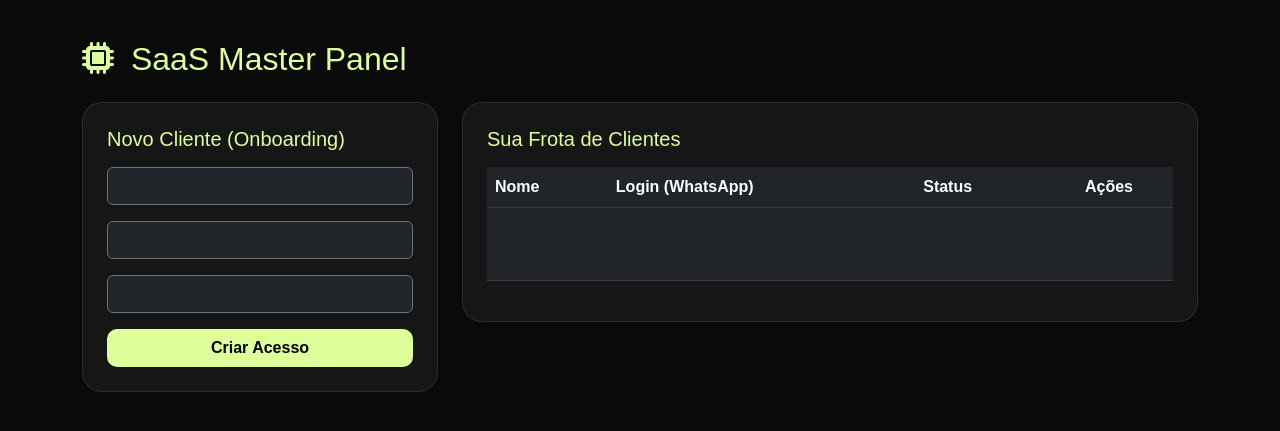
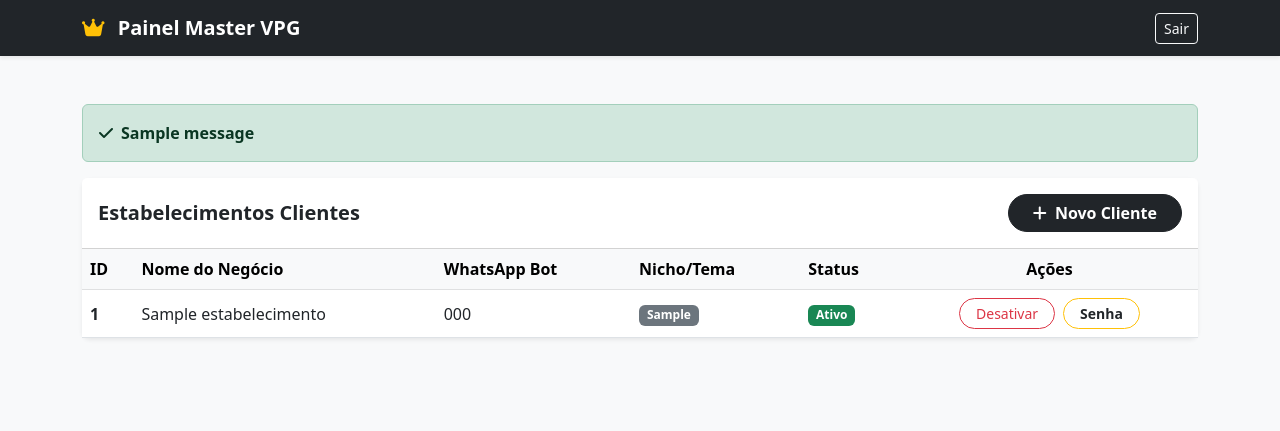
Before and after one commit to viniciusvpg/vpg_saas_manicure, a Flask app: page /painel_master in a window 1280 px wide. Shown: the top 431 px of the page. Run offline with Flask 3, Linux system fonts and the light colour scheme; a user stored in the database is signed in; tables that the repository leaves empty hold one stand-in row (values such as "Sample post"); one stand-in notice (Sample message) is shown.

Commit message:
Redesign painel_master.html layout and modals
Large UI overhaul for the master panel: add viewport meta and new page title, remove custom dark inline styles and switch to a Bootstrap light layout with a dark navbar. Replace old "manicures" view with a unified "estabelecimentos" table (new columns, badges for niches), add flash message support, per-establishment password modals, and a reusable "Novo Cliente" modal for onboarding. Update form actions/endpoints and button styles to match the new layout (e.g. toggle_estabelecimento, mudar_senha_estabelecimento, painel_master). Improves responsiveness and UX; backend may need corresponding variable/route updates.

```diff
--- a/templates/painel_master.html
+++ b/templates/painel_master.html
@@ -1,94 +1,103 @@
 <!DOCTYPE html>
 <html lang="pt-BR">
 <head>
-    <meta charset="UTF-8"><title>SaaS Master Panel</title>
+    <meta charset="UTF-8">
+    <meta name="viewport" content="width=device-width, initial-scale=1.0">
+    <title>Painel Master | VPG SaaS</title>
     <link href="https://cdn.jsdelivr.net/npm/bootstrap@5.3.0/dist/css/bootstrap.min.css" rel="stylesheet">
     <link rel="stylesheet" href="https://cdnjs.cloudflare.com/ajax/libs/font-awesome/6.4.0/css/all.min.css">
-    <style>
-        body { background: #0a0a0a; color: #f5f5f5; font-family: 'Urbanist', sans-serif; padding: 40px; }
-        .card { background: #161616; border: 1px solid rgba(222, 255, 154, 0.1); border-radius: 20px; }
-        .text-accent { color: #deff9a; }
-        .table { color: white; }
-        .btn-green { background: #deff9a; color: black; font-weight: bold; border-radius: 10px; }
-    </style>
 </head>
-<body>
+<body class="bg-light">
+
+    <nav class="navbar navbar-dark bg-dark shadow-sm">
         <div class="container">
-        <h2 class="text-accent mb-4"><i class="fa-solid fa-microchip me-2"></i> SaaS Master Panel</h2>
+            <a class="navbar-brand fw-bold" href="#"><i class="fa-solid fa-crown text-warning me-2"></i> Painel Master VPG</a>
+            <a href="{{ url_for('logout_master') }}" class="btn btn-outline-light btn-sm">Sair</a>
+        </div>
+    </nav>
 
-        <div class="row g-4">
-            <div class="col-md-4">
-                <div class="card p-4">
-                    <h5 class="text-accent mb-3">Novo Cliente (Onboarding)</h5>
-                    <form method="POST">
-                        <div class="mb-3"><input type="text" name="nome" class="form-control bg-dark text-white border-secondary" placeholder="Nome da Manicure/Salão" required></div>
-                        <div class="mb-3"><input type="text" name="telefone" class="form-control bg-dark text-white border-secondary" placeholder="WhatsApp Login" required></div>
-                        <div class="mb-3"><input type="password" name="senha" class="form-control bg-dark text-white border-secondary" placeholder="Senha de Acesso" required></div>
-                        <button class="btn btn-green w-100">Criar Acesso</button>
-                    </form>
+    <div class="container mt-5">
+        {% with messages = get_flashed_messages() %}
+          {% if messages %}
+            {% for message in messages %}
+              <div class="alert alert-success fw-bold"><i class="fa-solid fa-check me-2"></i>{{ message }}</div>
+            {% endfor %}
+          {% endif %}
+        {% endwith %}
+
+        <div class="card shadow-sm border-0 rounded-3">
+            <div class="card-header bg-white d-flex justify-content-between align-items-center py-3">
+                <h5 class="mb-0 fw-bold text-dark">Estabelecimentos Clientes</h5>
+                <button class="btn btn-dark fw-bold rounded-pill px-4" data-bs-toggle="modal" data-bs-target="#modalNovo">
+                    <i class="fa-solid fa-plus me-1"></i> Novo Cliente
+                </button>
             </div>
-            </div>
-
-            <div class="col-md-8">
-                <div class="card p-4">
-                    <h5 class="text-accent mb-3">Sua Frota de Clientes</h5>
-                    <table class="table table-dark table-hover align-middle">
-                        <thead>
+            <div class="card-body p-0">
+                <table class="table table-hover mb-0 align-middle">
+                    <thead class="table-light text-secondary">
                         <tr>
-                                <th>Nome</th>
-                                <th>Login (WhatsApp)</th>
+                            <th>ID</th>
+                            <th>Nome do Negócio</th>
+                            <th>WhatsApp Bot</th>
+                            <th>Nicho/Tema</th>
                             <th>Status</th>
                             <th class="text-center">Ações</th>
                         </tr>
                     </thead>
                     <tbody>
-                            {% for m in manicures %}
+                        {% for e in estabelecimentos %}
                         <tr>
-                                <td class="fw-bold">{{ m.nome }}</td>
-                                <td style="font-family:'JetBrains Mono'">{{ m.telefone_bot }}</td>
+                            <td class="fw-bold">{{ e.id }}</td>
+                            <td>{{ e.nome }}</td>
+                            <td>{{ e.telefone_bot }}</td>
                             <td>
-                                    {% if m.ativo %}
-                                        <span class="badge bg-success-subtle text-success border border-success px-2 py-1">Ativo</span>
+                                {% if e.nicho == 'manicure' %}
+                                    <span class="badge" style="background-color: #e87ba4;">Salão / Manicure</span>
+                                {% elif e.nicho == 'barbearia' %}
+                                    <span class="badge text-dark" style="background-color: #daa520;">Barbearia</span>
+                                {% elif e.nicho == 'tatuagem' %}
+                                    <span class="badge" style="background-color: #8a2be2;">Tatuagem</span>
                                 {% else %}
-                                        <span class="badge bg-danger-subtle text-danger border border-danger px-2 py-1">Inativo</span>
+                                    <span class="badge bg-secondary">{{ e.nicho }}</span>
+                                {% endif %}
+                            </td>
+                            <td>
+                                {% if e.ativo %}
+                                    <span class="badge bg-success">Ativo</span>
+                                {% else %}
+                                    <span class="badge bg-danger">Suspenso</span>
                                 {% endif %}
                             </td>
                             <td class="text-center">
                                 <div class="d-flex justify-content-center gap-2">
-                                        <form action="{{ url_for('toggle_manicure', id=m.id) }}" method="POST" class="m-0">
-                                            {% if m.ativo %}
-                                                <button type="submit" class="btn btn-sm btn-outline-danger rounded-pill px-3">
-                                                    <i class="fa-solid fa-user-slash me-1"></i> Desativar
-                                                </button>
+
+                                    <form action="{{ url_for('toggle_estabelecimento', id=e.id) }}" method="POST" class="m-0">
+                                        {% if e.ativo %}
+                                            <button type="submit" class="btn btn-sm btn-outline-danger rounded-pill px-3">Desativar</button>
                                         {% else %}
-                                                <button type="submit" class="btn btn-sm btn-green rounded-pill px-3">
-                                                    <i class="fa-solid fa-user-check me-1"></i> Ativar
-                                                </button>
+                                            <button type="submit" class="btn btn-sm btn-success rounded-pill px-3">Ativar</button>
                                         {% endif %}
                                     </form>
 
-                                        <button type="button" class="btn btn-sm btn-outline-warning rounded-pill px-3" data-bs-toggle="modal" data-bs-target="#modalSenha{{ m.id }}">
-                                            <i class="fa-solid fa-key me-1"></i> Senha
+                                    <button type="button" class="btn btn-sm btn-outline-warning rounded-pill px-3 text-dark fw-bold" data-bs-toggle="modal" data-bs-target="#modalSenha{{ e.id }}">
+                                        Senha
                                     </button>
                                 </div>
 
-                                    <div class="modal fade" id="modalSenha{{ m.id }}" tabindex="-1" aria-hidden="true">
+                                <div class="modal fade" id="modalSenha{{ e.id }}" tabindex="-1">
                                     <div class="modal-dialog modal-dialog-centered">
-                                            <div class="modal-content bg-dark text-white border-secondary text-start">
-                                                <div class="modal-header border-secondary">
-                                                    <h6 class="modal-title text-accent"><i class="fa-solid fa-lock me-2"></i>Nova senha para: {{ m.nome }}</h6>
-                                                    <button type="button" class="btn-close btn-close-white" data-bs-dismiss="modal" aria-label="Close"></button>
+                                        <div class="modal-content text-start">
+                                            <div class="modal-header">
+                                                <h5 class="modal-title fw-bold">Nova senha para: {{ e.nome }}</h5>
+                                                <button type="button" class="btn-close" data-bs-dismiss="modal"></button>
                                             </div>
-                                                <form action="{{ url_for('mudar_senha_manicure', id=m.id) }}" method="POST">
+                                            <form action="{{ url_for('mudar_senha_estabelecimento', id=e.id) }}" method="POST">
                                                 <div class="modal-body">
-                                                        <div class="mb-3">
                                                     <label class="form-label small fw-bold text-muted">Digite a nova senha</label>
-                                                            <input type="text" name="nova_senha" class="form-control bg-black text-white border-secondary" placeholder="Ex: nova_senha_123" required>
+                                                    <input type="text" name="nova_senha" class="form-control" required>
                                                 </div>
-                                                    </div>
-                                                    <div class="modal-footer border-secondary pt-1 pb-1">
-                                                        <button type="button" class="btn btn-sm btn-outline-secondary rounded-pill px-3" data-bs-dismiss="modal">Cancelar</button>
-                                                        <button type="submit" class="btn btn-sm btn-warning rounded-pill px-3 fw-bold text-dark">Salvar Nova Senha</button>
+                                                <div class="modal-footer">
+                                                    <button type="submit" class="btn btn-warning fw-bold">Salvar Senha</button>
                                                 </div>
                                             </form>
                                         </div>
@@ -96,17 +105,53 @@
                                 </div>
                             </td>
                         </tr>
-                            {% else %}
-                            <tr>
-                                <td colspan="4" class="text-center text-muted p-4">Nenhuma manicure cadastrada no SaaS.</td>
-                            </tr>
                         {% endfor %}
                     </tbody>
                 </table>
             </div>
         </div>
     </div>
+
+    <div class="modal fade" id="modalNovo" tabindex="-1">
+        <div class="modal-dialog modal-dialog-centered">
+            <div class="modal-content">
+                <div class="modal-header">
+                    <h5 class="modal-title fw-bold"><i class="fa-solid fa-shop me-2"></i> Cadastrar Novo SaaS</h5>
+                    <button type="button" class="btn-close" data-bs-dismiss="modal"></button>
                 </div>
+                <form action="{{ url_for('painel_master') }}" method="POST">
+                    <div class="modal-body">
+                        <div class="mb-3">
+                            <label class="form-label fw-bold">Nome do Estabelecimento</label>
+                            <input type="text" name="nome" class="form-control" placeholder="Ex: Barbearia do João" required>
+                        </div>
+                        <div class="mb-3">
+                            <label class="form-label fw-bold">Telefone (WhatsApp do Bot)</label>
+                            <input type="text" name="telefone" class="form-control" placeholder="4799999999" required>
+                        </div>
+                        <div class="mb-3">
+                            <label class="form-label fw-bold">Senha Inicial de Acesso</label>
+                            <input type="text" name="senha" class="form-control" placeholder="Senha do cliente" required>
+                        </div>
+
+                        <div class="mb-3">
+                            <label class="form-label fw-bold text-primary">Tema do Painel (Nicho)</label>
+                            <select name="nicho" class="form-select border-primary" required>
+                                <option value="manicure">💅 Manicure / Salão de Beleza (Cor: Rosa)</option>
+                                <option value="barbearia">💈 Barbearia (Cor: Dourado e Dark)</option>
+                                <option value="tatuagem">🖋️ Estúdio de Tatuagem (Cor: Roxo Neon e Dark)</option>
+                            </select>
+                        </div>
+                    </div>
+                    <div class="modal-footer bg-light">
+                        <button type="button" class="btn btn-outline-secondary" data-bs-dismiss="modal">Cancelar</button>
+                        <button type="submit" class="btn btn-dark fw-bold">Ativar Cliente</button>
+                    </div>
+                </form>
+            </div>
+        </div>
+    </div>
+
     <script src="https://cdn.jsdelivr.net/npm/bootstrap@5.3.0/dist/js/bootstrap.bundle.min.js"></script>
 </body>
 </html>
```
Lines whose indentation alone changed are shown as unchanged.
